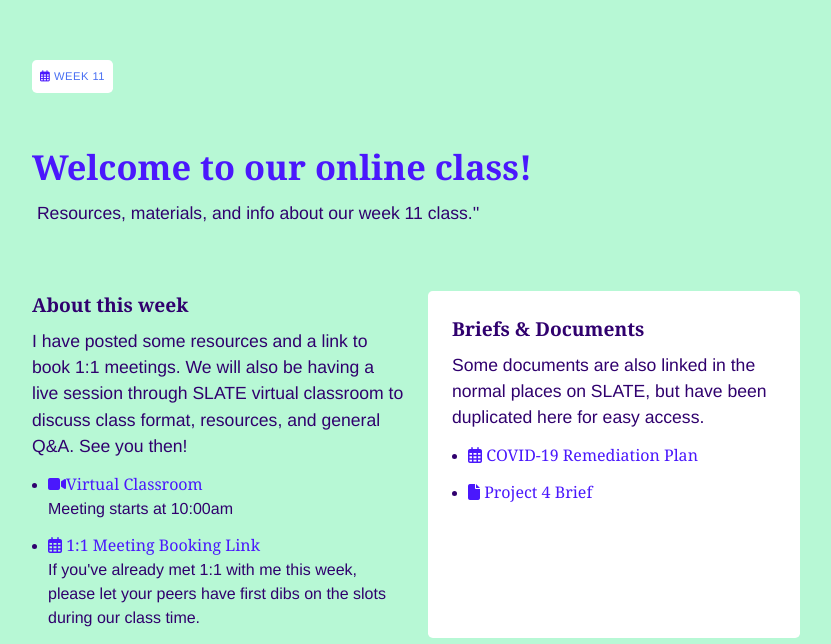
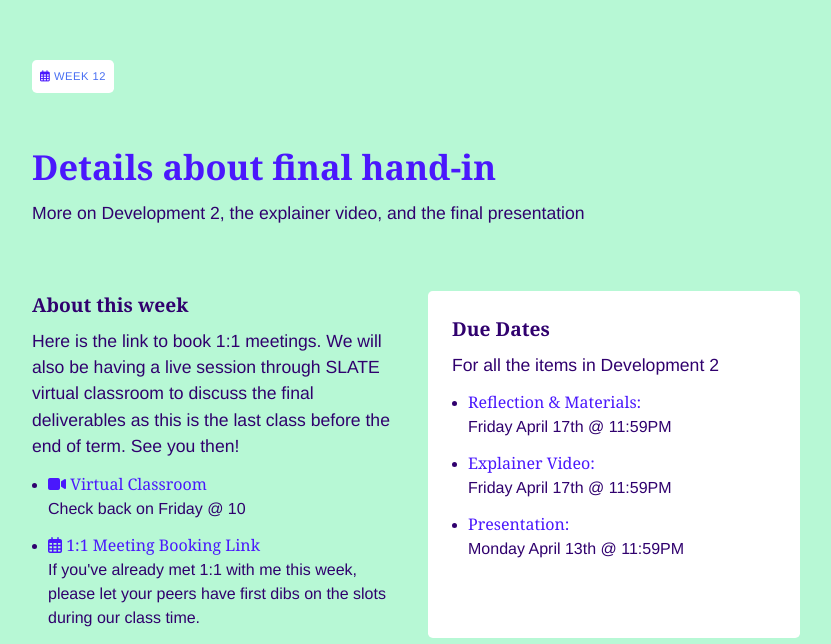
Before and after one commit to merethom/ixdThesis, a plain HTML site: page index.html in a window 1280 px wide. Shown: the part 836-1480 px from the top of the page, without its empty margins (224-1055 px from the left). Drawn offline with Linux system fonts and the light colour scheme; a small style sheet from the web is missing.

Commit message:
week 12 materials

```diff
--- a/index.html
+++ b/index.html
@@ -21,8 +21,72 @@
         &nbsp;Welcome to the aggregated homepage where you will find links to all materials covered for the remainder of the course.
       </p>
       <div class="weeks"><a href="https://www.sheridancollege.ca/news-and-events/coronavirus/health-and-wellness" target="_blank"><i class="fas fa-brain"></i> Health & Wellness Resources</a></div>
+      <div class="weeks"><a href="#week12">Week 12 <i class="fas fa-arrow-right"></i></a></div>
       <div class="weeks"><a href="#week11">Week 11 <i class="fas fa-arrow-right"></i></a></div>
     </div>
+  </div>
+
+  <div id="week12" class="class">
+    <div class="course-code">
+      <i class="far fa-calendar-alt"></i> WEEK 12
+    </div>
+      <h2>Details about final hand-in</h2>
+      <p>More on Development 2, the explainer video, and the final presentation</p>
+
+      <div class="two-col">
+
+        <div>
+          <h4>About this week</h4>
+
+          <p>
+            Here is the link to book 1:1 meetings. We will also be having a live session through SLATE virtual classroom to discuss the final deliverables as this is the last class before the end of term. See you then!
+          </p>
+
+          <p>
+            <ul>
+              <li>
+                <a href="#" target="_blank">
+                  <i class="fas fa-video"></i> Virtual Classroom</a>
+                <br /> Check back on Friday @ 10
+              </li>
+              <li>
+                <a href="https://calendly.com/merethom/thesis-15min?month=2020-03&date=2020-03-27" target="_blank">
+                  <i class="far fa-calendar-alt"></i> 1:1 Meeting Booking Link</a>
+                <br />If you've already met 1:1 with me this week, please let your peers have first dibs on the slots during our class time.
+              </li>
+            </ul>
+          </p>
+        </div>
+
+        <div class="box">
+          <h4>Due Dates</h4>
+          <p>
+            For all the items in Development 2
+            <ul>
+              <li>
+                <a href="https://slate.sheridancollege.ca/d2l/lms/dropbox/user/folder_submit_files.d2l?db=464873&grpid=0&isprv=0&bp=0&ou=669725">Reflection & Materials:</a>
+                <br />Friday April 17th @ 11:59PM
+              </li>
+              <li>
+                <a href="https://slate.sheridancollege.ca/d2l/lms/dropbox/user/folder_submit_files.d2l?db=464875&grpid=0&isprv=0&bp=0&ou=669725">Explainer Video:</a>
+                <br />Friday April 17th @ 11:59PM
+              </li>
+              <li>
+                <a href="#">Presentation:</a>
+                <br />Monday April 13th @ 11:59PM
+              </li>
+            </ul>
+          </p>
+        </div>
+      </div>
+      <br />
+      <br />
+      <br />
+      <br />
+      <br />
+      <br />
+      <br />
+      <br />
   </div>
 
   <div id="week11" class="class">
@@ -130,7 +194,6 @@
         </li> -->
       </ul>
     </p>
-
   </div>
 </div>
 
```
